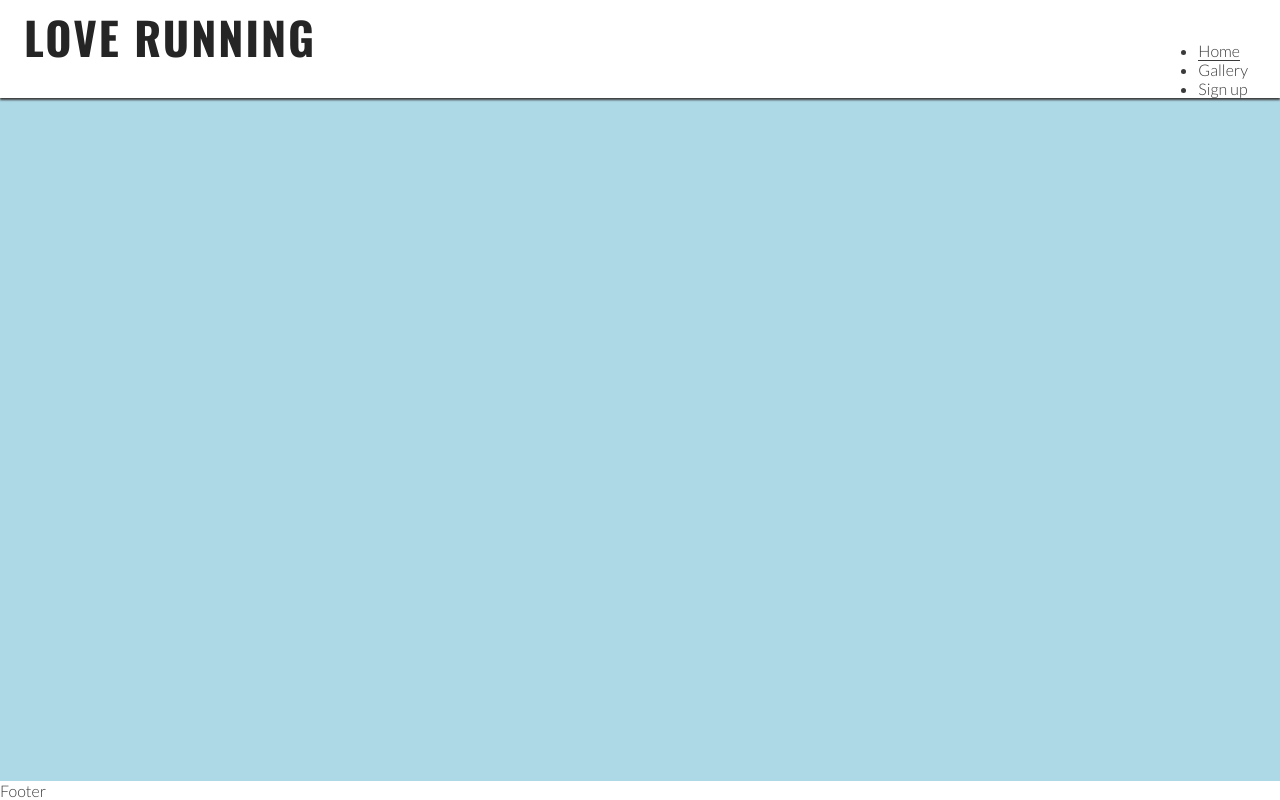
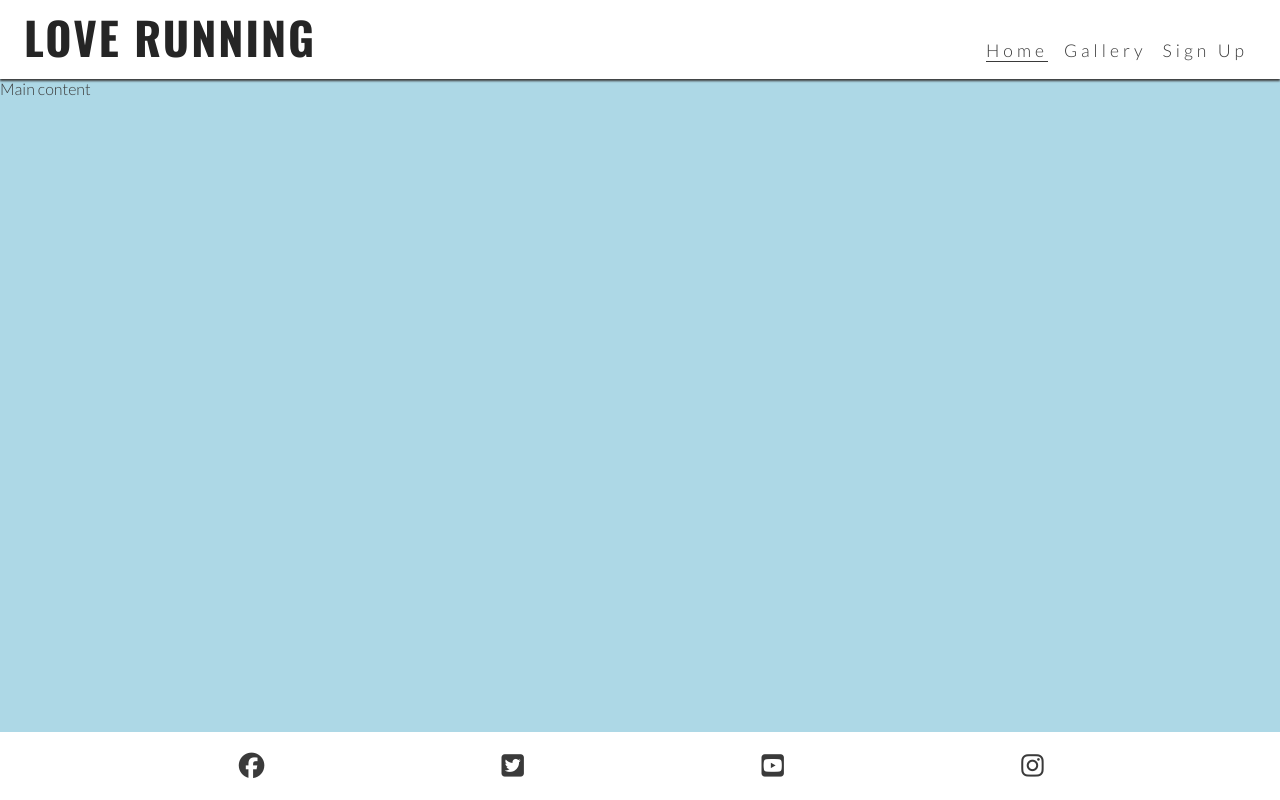
Before and after one commit to 010001000100000101000001/Love-Running-walkthrough-project, a plain HTML site: page index.html in a window 1280 px wide. Drawn offline with nearby package versions, Linux system fonts and the light colour scheme.

Commit message:
update index.html file to follow along with videos

```diff
--- a/index.html
+++ b/index.html
@@ -1,45 +1,74 @@
 <!DOCTYPE html>
 <html lang="en">
 
-  <head>
-    <meta charset="UTF-8" />
-    <meta http-equiv="X-UA-Compatible" content="IE=edge" />
-    <meta name="viewport" content="width=device-width, initial-scale=1.0" />
-    <!--Meta tags for search engines-->
-    <meta name=" description" content="Love Running. Club for runners in Dublin, Ireland. Urban running. trail running. Dublin docklands and Phoenix Park">
+<head>
+    <meta charset="UTF-8">
+    <meta http-equiv="X-UA-Compatible" content="IE=edge">
+    <meta name="viewport" content="width=device-width, initial-scale=1.0">
+    <!-- Meta tags for search engines -->
+    <meta name="description"
+        content="Love Running. Club for runners in Dublin, Ireland. Urban running, trail running. Dublin docklands and Phoenix Park">
     <meta name="keywords" content="love running, run, running club, runners, Ireland, Dublin, sport, exercise">
-    <!--Title-->
+    <!-- Title -->
     <title>Love Running</title>
-
-    <!--Favicon-->
+    <!-- Favicon -->
     <link rel="apple-touch-icon" sizes="180x180" href="assets/favicon/apple-touch-icon.png">
     <link rel="icon" type="image/png" sizes="32x32" href="assets/favicon/favicon-32x32.png">
     <link rel="icon" type="image/png" sizes="16x16" href="assets/favicon/favicon-16x16.png">
-    <!--Stylesheet-->
+    <!-- Stylesheet -->
     <link rel="stylesheet" href="assets/css/style.css">
-  </head>
+</head>
 
-  <body>
-    <!--Header-->
+<body>
+    <!-- Header -->
     <header>
         <a href="index.html">
             <h1 id="logo">Love Running</h1>
         </a>
         <input type="checkbox" id="nav-toggle" name="nav-toggle">
-        <label for="nav-toggle" class="nav-toggle-label">X</label>
+        <label for="nav-toggle" class="nav-toggle-label">
+            <i class="fa-solid fa-bars"></i>
+        </label>
         <nav>
-            <ul>
+            <ul id="menu">
                 <li><a href="" class="active">Home</a></li>
-                <li href="">Gallery</li>
-                <li href="">Sign up</li>
+                <li><a href="">Gallery</a></li>
+                <li><a href="">Sign Up</a></li>
             </ul>
         </nav>
     </header>
 
-    <!--Main content-->
+    <!-- Main content -->
     <main>Main content</main>
 
-    <!--Footer-->
-    <footer>Footer</footer>
-  </body>
+    <!-- Footer -->
+    <footer>
+        <ul id="social-networks">
+            <li>
+                <a href="https://www.facebook.com/" target="_blank" rel="noopener"
+                    aria-label="Visit our Facebook page (opens in a new tab)">
+                    <i class="fa-brands fa-facebook"></i></a>
+            </li>
+            <li>
+                <a href="https://www.twitter.com/" target="_blank" rel="noopener"
+                    aria-label="Visit our Twitter page (opens in a new tab)">
+                    <i class="fa-brands fa-twitter-square"></i></a>
+            </li>
+            <li>
+                <a href="https://www.youtube.com/" target="_blank" rel="noopener"
+                    aria-label="Visit our YouTube page (opens in a new tab)">
+                    <i class="fa-brands fa-youtube-square"></i></a>
+            </li>
+            <li>
+                <a href="https://www.instagram.com/" target="_blank" rel="noopener"
+                    aria-label="Visit our Instagram page (opens in a new tab)">
+                    <i class="fa-brands fa-instagram"></i></a>
+            </li>
+        </ul>
+    </footer>
+
+    <!-- Font Awesome kit -->
+    <script src="https://kit.fontawesome.com/3b20d96fa9.js" crossorigin="anonymous"></script>
+</body>
+
 </html>
```
